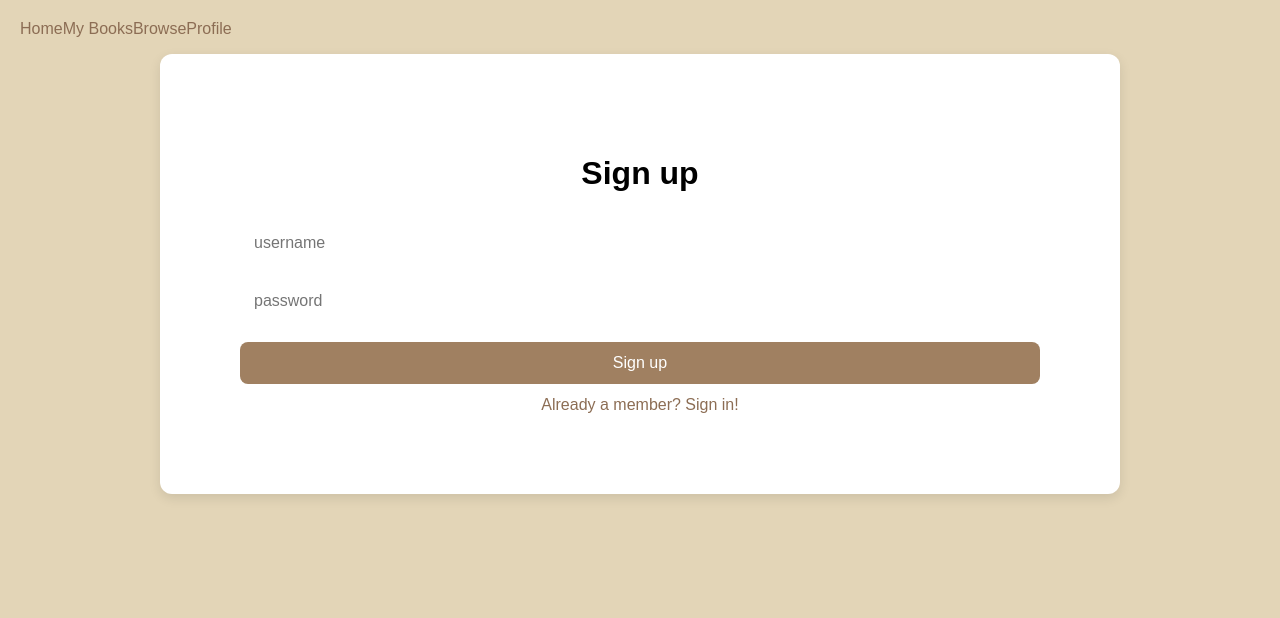
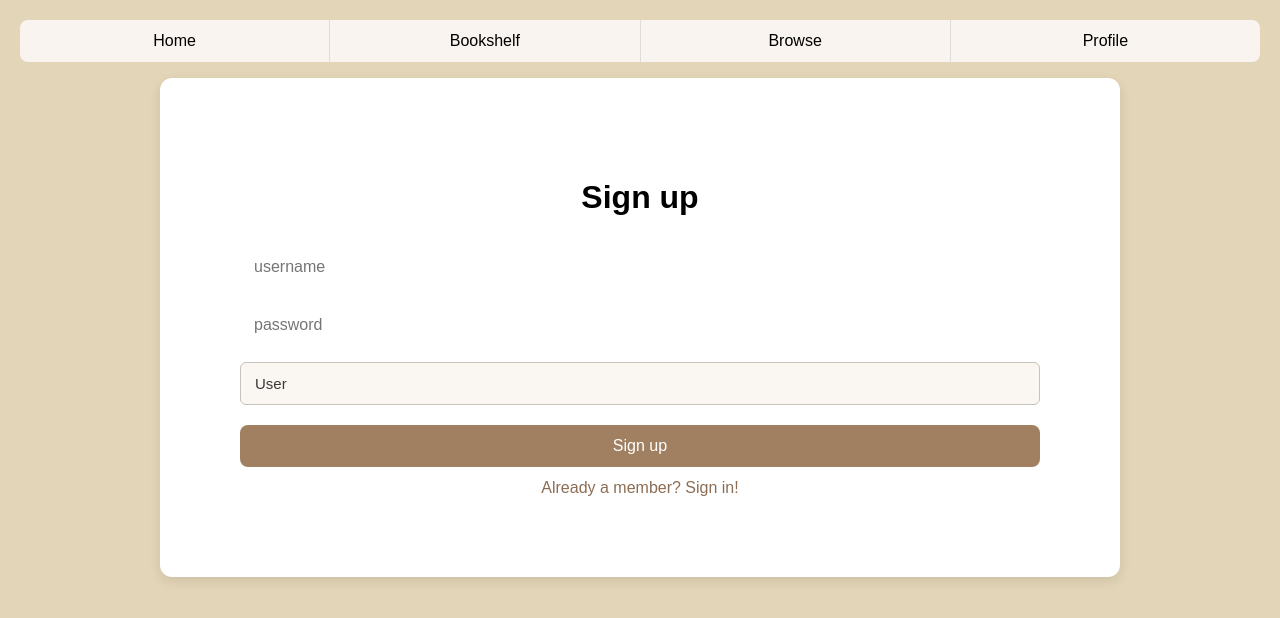
Before and after one commit to vitakh/goodreads-web-app, a Next.js app: page /Account/Signup in a window 1280 px wide. Shown: the top 618 px of the page. Built offline with nearby package versions, Linux system fonts and the light colour scheme; no server answers.

Commit message:
added role sign up and basic nav bar

```diff
--- a/app/(Goodreads)/Account/Profile/page.tsx
+++ b/app/(Goodreads)/Account/Profile/page.tsx
@@ -57,7 +57,7 @@ export default function Profile() {
                                  defaultValue={profile.email}
                                  onChange={(e) => setProfile({ ...profile, email: e.target.value })} />
                     <FormLabel> Role: {profile.role}</FormLabel>
-                    <button onClick={updateProfile} className="btn btn-primary w-100 mb-2"> Update </button>
+                    <Button onClick={updateProfile} className="btn btn-primary w-100 mb-2"> Update </Button>
                     <Button onClick={signout} className="w-100 mb-2" id="wd-signout-btn">
                         Sign out
                     </Button>
--- a/app/(Goodreads)/Account/Signup/page.tsx
+++ b/app/(Goodreads)/Account/Signup/page.tsx
@@ -8,17 +8,19 @@ import { useDispatch } from "react-redux";
 import { redirect } from "next/dist/client/components/navigation";
 
 export default function Signup() {
-    interface Credentials {
+    interface User {
         username: string;
         password: string;
+        role: string;
     }
-    const [credentials, setCredentials] = useState<Credentials>({
+    const [user, setUser] = useState<User>({
         username: "",
-        password: ""
+        password: "",
+        role: "",
     });
     const dispatch = useDispatch();
     const signup = async () => {
-        const currentUser = await client.signup(credentials);
+        const currentUser = await client.signup(user);
         dispatch(setCurrentUser(currentUser));
         redirect("/Account/Profile");
     };
@@ -26,12 +28,18 @@ export default function Signup() {
         <div className={"center-box"}>
             <div className={"center-box-inner"}>
                 <h1>Sign up</h1>
-                <FormControl defaultValue={credentials.username}
-                             onChange={(e) => setCredentials({ ...credentials, username: e.target.value })}
+                <FormControl defaultValue={user.username}
+                             onChange={(e) => setUser({ ...user, username: e.target.value })}
                              className="mb-2" placeholder="username" type="text"/>
-                <FormControl defaultValue={credentials.password}
-                             onChange={(e) =>setCredentials({ ...credentials, password: e.target.value })}
+                <FormControl defaultValue={user.password}
+                             onChange={(e) =>setUser({ ...user, password: e.target.value })}
                              className="mb-2" placeholder="password" type="password" />
+                <select className="signup-select"
+                        onChange={(e) => setUser({ ...user, role: e.target.value })} >
+                    <option value="USER">User</option>
+                    <option value="ADMIN">Admin</option>
+                    <option value="AUTHOR">Author</option>
+                </select>
                 <Button onClick={signup} className="w-100" > Sign up </Button>
                 <Link href="/Account/Signin"> Already a member? Sign in! </Link>
             </div>
--- a/app/(Goodreads)/Navigation.tsx
+++ b/app/(Goodreads)/Navigation.tsx
@@ -5,16 +5,18 @@ import { ListGroup, ListGroupItem } from "react-bootstrap";
 export default function GoodreadsNavigation() {
     const pathname = usePathname();
     const links = [
-        {label: "Home", path: "/Home"},
-        {label: "My Books", path: "/Books"},
+        {label: "Home", path: "/home"},
+        {label: "Bookshelf", path: "/Bookshelf"},
         {label: "Browse", path: "/Browse"},
-        {label: "Profile", path: "/Profile"},
+        {label: "Profile", path: "/Account/Profile"},
     ];
     return (
-        <ListGroup>
+        <ListGroup className="navbar-container">
             {links.map((link)=> (
-                <ListGroupItem key={link.path} as={Link} href={link.path}>
-                    {link.label}
+                <ListGroupItem key={link.path} className="navbar-item">
+                    <Link href={link.path} className="navbar-link">
+                        {link.label}
+                    </Link>
                 </ListGroupItem>
             ))}
         </ListGroup>
--- a/app/(Goodreads)/page.tsx
+++ b/app/(Goodreads)/page.tsx
@@ -1,4 +1,4 @@
 import { redirect } from "next/navigation";
 export default function Goodreads() {
-    redirect("/Account/Signin");
+    redirect("/home");
 }
--- a/app/(Goodreads)/styles.css
+++ b/app/(Goodreads)/styles.css
@@ -81,3 +81,53 @@ a {
     display: block;
     font-size: 16px;
 }
+
+/* Nav Bar Styling */
+.navbar-container.list-group {
+    display: flex;
+    flex-direction: row;
+    width: 100%;
+    border-radius: 8px;
+    overflow: hidden;
+}
+
+.list-group-item.navbar-item {
+    flex: 1;
+    text-align: center;
+    padding: 12px 16px;
+    font-weight: 500;
+    background-color: #f9f4ef;
+    border: none;
+    border-right: 1px solid #ddd;
+}
+
+.list-group-item.navbar-item:last-child {
+    border-right: none;
+}
+
+.list-group-item.navbar-item:hover {
+    background-color: #e7e0d6;
+}
+.list-group-item.navbar-item.active {
+    background-color: #d9d1c6;
+    font-weight: 600;
+}
+.navbar-link {
+    display: block;
+    width: 100%;
+    text-decoration: none;
+    color: inherit;
+}
+
+/*Styling for select*/
+.signup-select {
+    width: 100%;
+    padding: 12px 14px;
+    margin: 8px 0;
+    border: 1px solid #c8c2b8;
+    border-radius: 6px;
+    background-color: #faf6f1;
+    font-size: 15px;
+    color: #3a3a3a;
+    appearance: none;
+}
```
Also changed, not shown: app/(Goodreads)/Browse/page.tsx (added, +7 -0 lines), app/(Goodreads)/home/page.tsx (added, +7 -0 lines).
